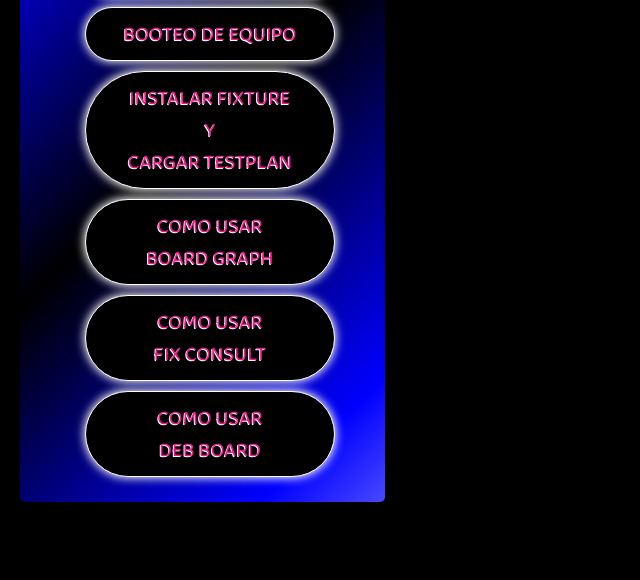
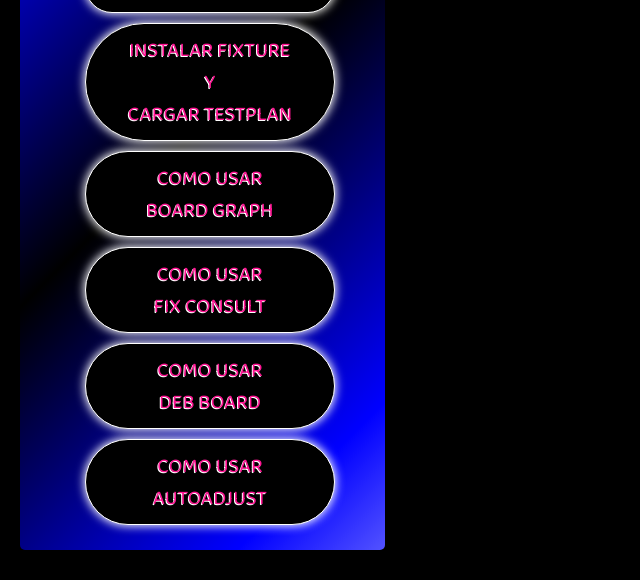
Before and after one commit to Felipe021284/DEPARTAMENTO-DE-PRUEBAS-, a plain HTML site: page MANUAL.html in a window 1280 px wide. Shown: the part 220-800 px from the top of the page, without its empty margins (0-640 px from the left). Drawn offline with Linux system fonts and the light colour scheme.

Commit message:
Update MANUAL.html

```diff
--- a/MANUAL.html
+++ b/MANUAL.html
@@ -300,6 +300,10 @@ i{
     <a href="DEB BOARD">COMO USAR <br />DEB BOARD</a>
     </li>
 
+            <li>
+    <a href="AUTOADJUST">COMO USAR <br />AUTOADJUST</a>
+    </li>
+
 
     </ul>
     </div>
```
